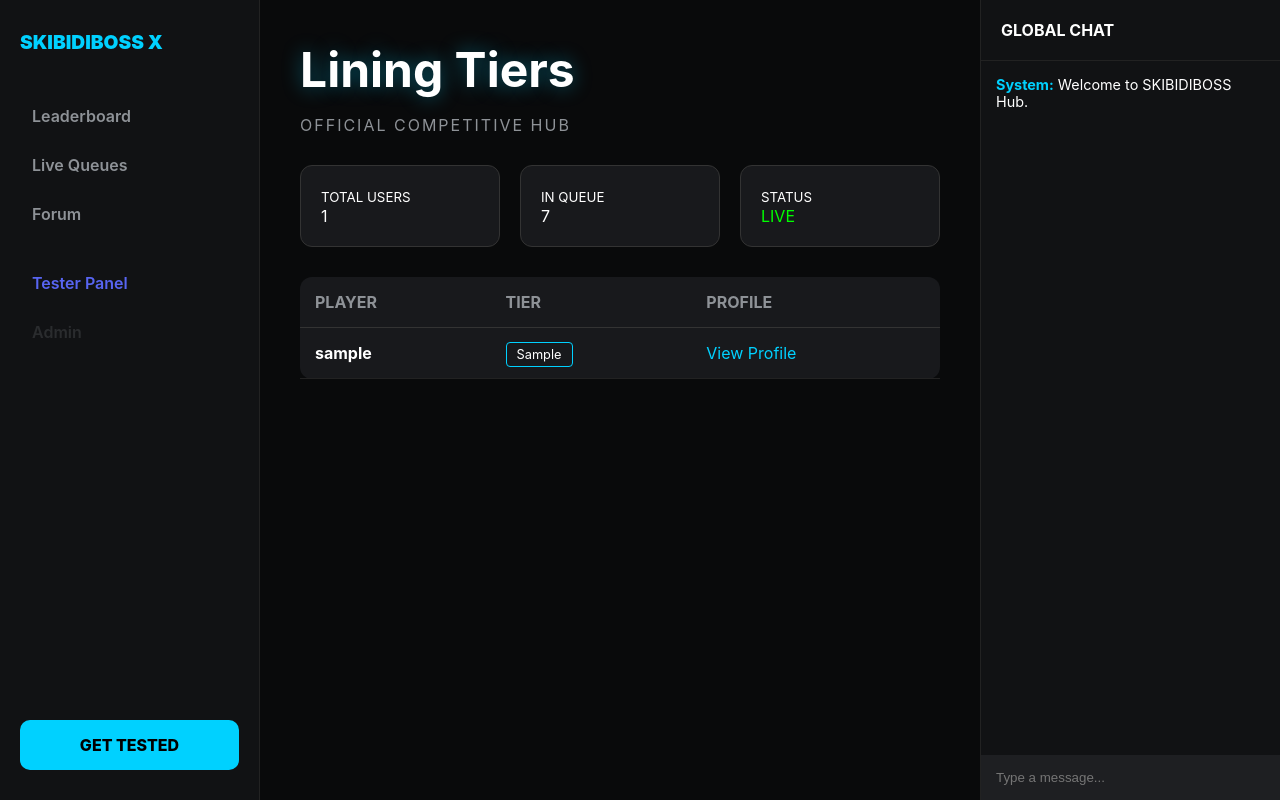
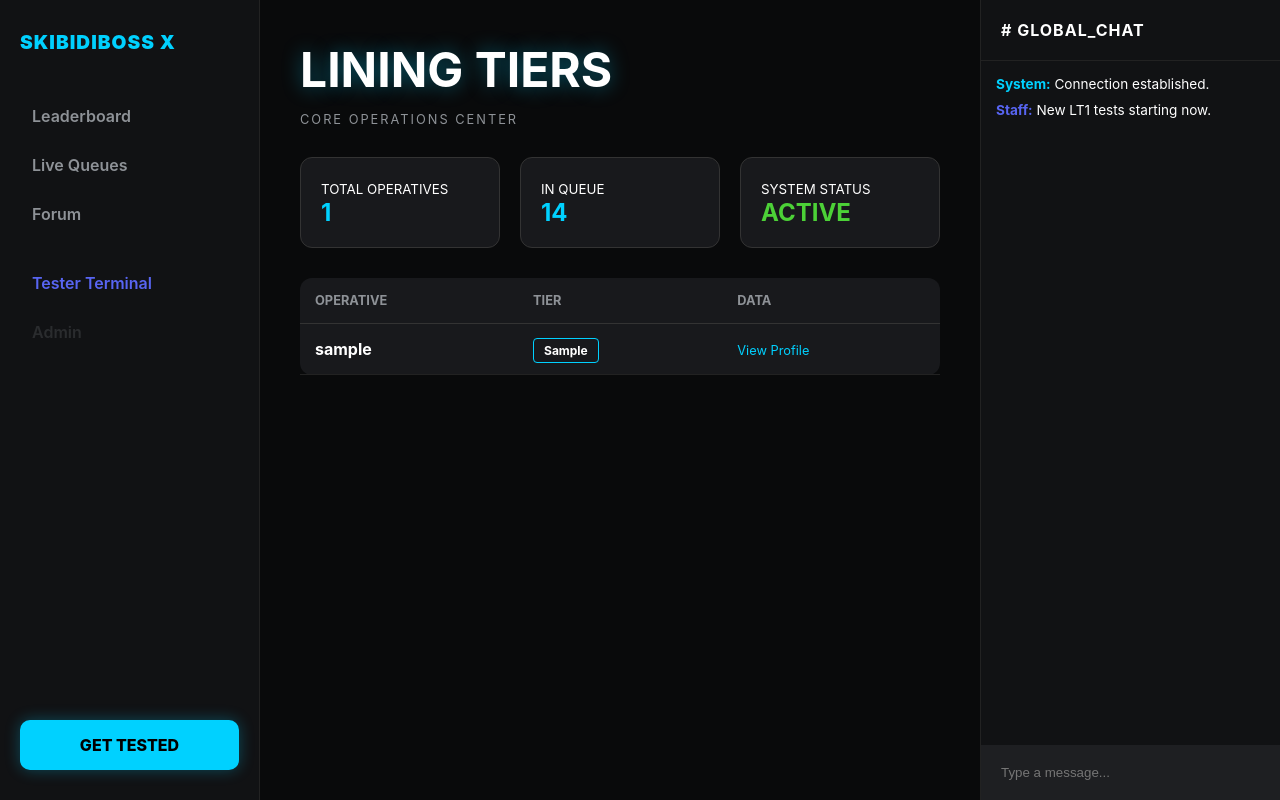
Before and after one commit to SKIBIDIBOSS/tiertests, a Node server app: page / in a window 1280 px wide. Run offline with Node 20, Linux system fonts and the light colour scheme; tables that the repository leaves empty hold one stand-in row (values such as "Sample post"); some libraries are stand-ins or nearby versions.

Commit message:
Update index.ejs

```diff
--- a/views/index.ejs
+++ b/views/index.ejs
@@ -7,29 +7,26 @@
         :root { --bg: #090a0b; --sidebar: #111214; --accent: #00d1ff; --card: #18191c; --text: #ffffff; }
         body { margin: 0; background: var(--bg); color: var(--text); font-family: 'Inter', sans-serif; display: grid; grid-template-columns: 260px 1fr 300px; height: 100vh; overflow: hidden; }
 
-        /* SIDEBAR */
         nav { background: var(--sidebar); padding: 30px 20px; display: flex; flex-direction: column; border-right: 1px solid #222; }
-        .logo { font-size: 1.2rem; font-weight: 900; color: var(--accent); margin-bottom: 40px; text-transform: uppercase; }
-        .nav-link { padding: 12px; color: #8e9297; text-decoration: none; font-weight: 600; border-radius: 8px; margin-bottom: 5px; }
+        .logo { font-size: 1.2rem; font-weight: 900; color: var(--accent); margin-bottom: 40px; text-transform: uppercase; letter-spacing: 1px; }
+        .nav-link { padding: 12px; color: #8e9297; text-decoration: none; font-weight: 600; border-radius: 8px; margin-bottom: 5px; transition: 0.2s; }
         .nav-link:hover { background: #222; color: #fff; }
-        .btn-test { margin-top: auto; background: var(--accent); color: #000; padding: 15px; border-radius: 10px; text-align: center; font-weight: 800; text-decoration: none; }
+        .btn-test { margin-top: auto; background: var(--accent); color: #000; padding: 15px; border-radius: 10px; text-align: center; font-weight: 800; text-decoration: none; box-shadow: 0 0 15px rgba(0,209,255,0.3); }
 
-        /* MAIN */
         main { padding: 40px; overflow-y: auto; }
-        .glow-h1 { font-size: 3rem; margin: 0; text-shadow: 0 0 20px rgba(0,209,255,0.4); }
+        .glow-h1 { font-size: 3rem; margin: 0; text-shadow: 0 0 20px rgba(0,209,255,0.4); text-transform: uppercase; }
         .stats { display: grid; grid-template-columns: repeat(3, 1fr); gap: 20px; margin: 30px 0; }
         .stat-card { background: var(--card); padding: 20px; border-radius: 12px; border: 1px solid #333; }
 
         table { width: 100%; background: var(--card); border-radius: 12px; border-collapse: collapse; }
-        th { text-align: left; padding: 15px; color: #8e9297; border-bottom: 1px solid #333; }
+        th { text-align: left; padding: 15px; color: #8e9297; border-bottom: 1px solid #333; font-size: 0.8rem; }
         td { padding: 15px; border-bottom: 1px solid #222; }
-        .tier-badge { border: 1px solid var(--accent); padding: 4px 10px; border-radius: 4px; font-size: 0.8rem; }
+        .tier-badge { border: 1px solid var(--accent); padding: 4px 10px; border-radius: 4px; font-size: 0.75rem; font-weight: bold; }
 
-        /* CHAT */
         aside { background: var(--sidebar); border-left: 1px solid #222; display: flex; flex-direction: column; }
-        .chat-head { padding: 20px; font-weight: bold; border-bottom: 1px solid #222; }
-        .messages { flex: 1; padding: 15px; overflow-y: auto; font-size: 0.9rem; }
-        .chat-input { padding: 15px; background: #1e1f22; border: none; color: #fff; }
+        .chat-head { padding: 20px; font-weight: bold; border-bottom: 1px solid #222; letter-spacing: 1px; }
+        .messages { flex: 1; padding: 15px; overflow-y: auto; font-size: 0.85rem; display: flex; flex-direction: column; gap: 10px; }
+        .chat-input { padding: 20px; background: #1e1f22; border: none; color: #fff; outline: none; }
     </style>
 </head>
 <body>
@@ -38,27 +35,29 @@
         <a href="/" class="nav-link">Leaderboard</a>
         <a href="#" class="nav-link">Live Queues</a>
         <a href="#" class="nav-link">Forum</a>
-        <a href="/tester" class="nav-link" style="margin-top: 20px; color: #5865f2;">Tester Panel</a>
+        <a href="/tester" class="nav-link" style="margin-top: 20px; color: #5865f2;">Tester Terminal</a>
         <a href="/admin" class="nav-link" style="opacity: 0.2;">Admin</a>
         <a href="#" class="btn-test">GET TESTED</a>
     </nav>
 
     <main>
         <h1 class="glow-h1">Lining Tiers</h1>
-        <p style="color: #8e9297; letter-spacing: 2px;">OFFICIAL COMPETITIVE HUB</p>
+        <p style="color: #8e9297; letter-spacing: 2px; font-size: 0.8rem;">CORE OPERATIONS CENTER</p>
+
         <div class="stats">
-            <div class="stat-card"><small>TOTAL USERS</small><div><%= users.length %></div></div>
-            <div class="stat-card"><small>IN QUEUE</small><div>7</div></div>
-            <div class="stat-card"><small>STATUS</small><div style="color: #00ff00;">LIVE</div></div>
+            <div class="stat-card"><small>TOTAL OPERATIVES</small><div style="font-size: 1.5rem; font-weight: bold; color: var(--accent);"><%= users.length %></div></div>
+            <div class="stat-card"><small>IN QUEUE</small><div style="font-size: 1.5rem; font-weight: bold; color: var(--accent);">14</div></div>
+            <div class="stat-card"><small>SYSTEM STATUS</small><div style="font-size: 1.5rem; font-weight: bold; color: #4cd137;">ACTIVE</div></div>
         </div>
+
         <table>
-            <thead><tr><th>PLAYER</th><th>TIER</th><th>PROFILE</th></tr></thead>
+            <thead><tr><th>OPERATIVE</th><th>TIER</th><th>DATA</th></tr></thead>
             <tbody>
                 <% users.forEach(user => { %>
                     <tr>
                         <td style="font-weight: bold;"><%= user.username %></td>
                         <td><span class="tier-badge"><%= user.tier %></span></td>
-                        <td><a href="#" style="color: var(--accent); text-decoration: none;">View Profile</a></td>
+                        <td><a href="#" style="color: var(--accent); text-decoration: none; font-size: 0.8rem;">View Profile</a></td>
                     </tr>
                 <% }) %>
             </tbody>
@@ -66,9 +65,10 @@
     </main>
 
     <aside>
-        <div class="chat-head">GLOBAL CHAT</div>
+        <div class="chat-head"># GLOBAL_CHAT</div>
         <div class="messages">
-            <div><b style="color: var(--accent);">System:</b> Welcome to SKIBIDIBOSS Hub.</div>
+            <div><b style="color: var(--accent);">System:</b> Connection established.</div>
+            <div><b style="color: #5865f2;">Staff:</b> New LT1 tests starting now.</div>
         </div>
         <input type="text" class="chat-input" placeholder="Type a message...">
     </aside>
```
